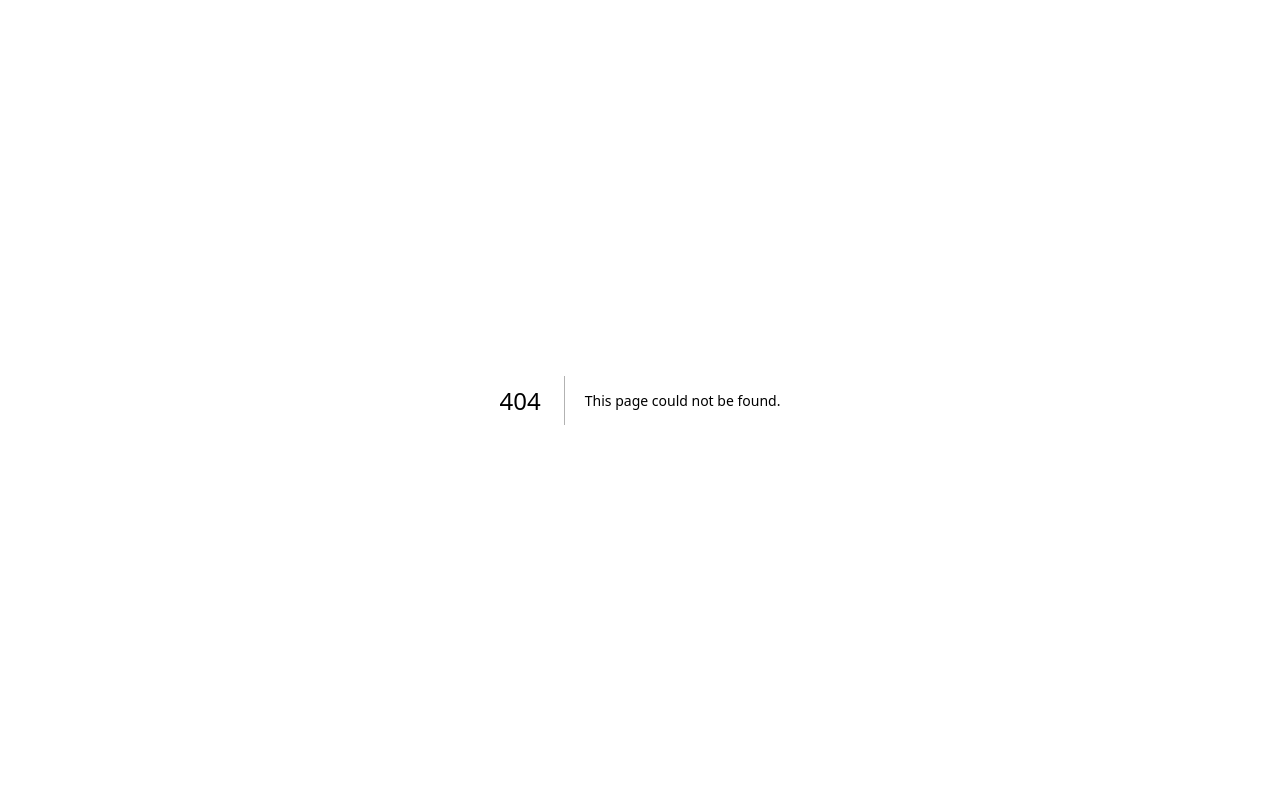
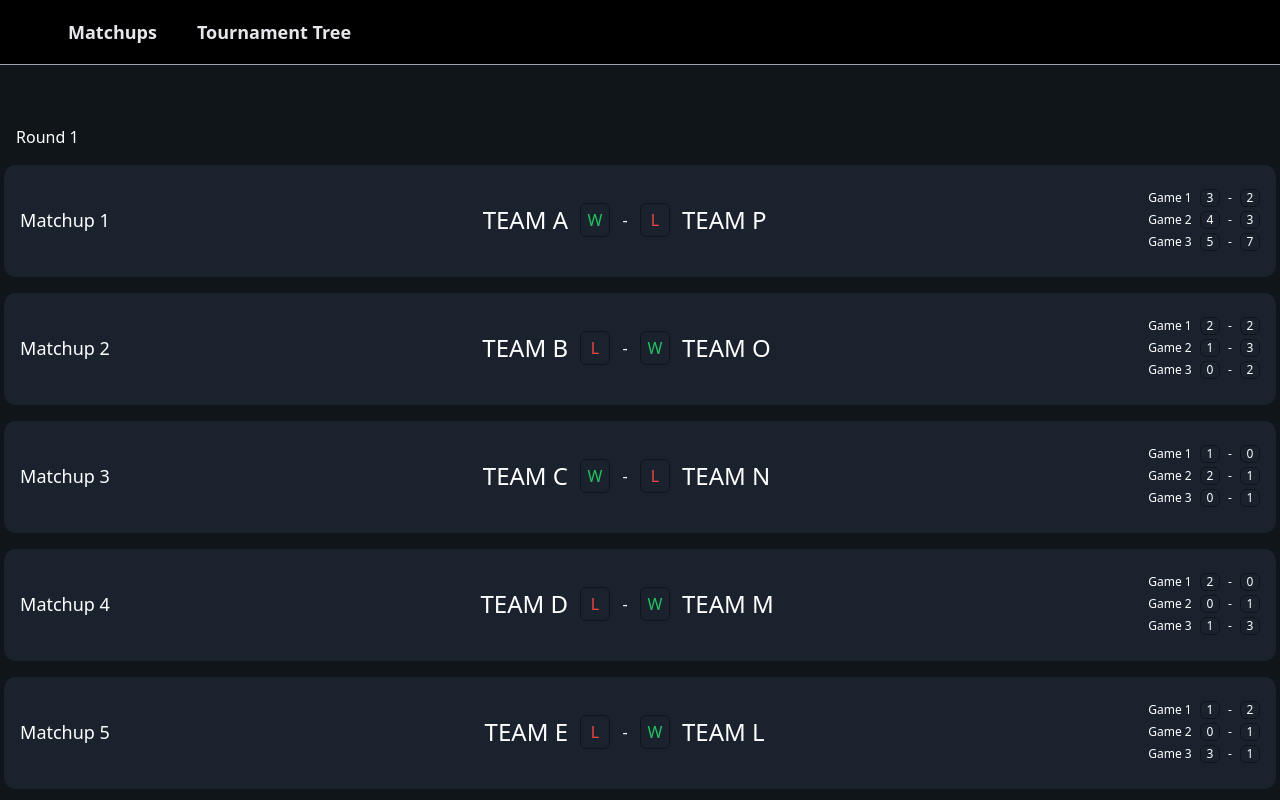
Before and after one commit to ozanisgor/tournament-tree, a Next.js app: page /matchups in a window 1280 px wide. Before the commit this address had no page. Shown: the top 800 px of the page. Built offline with nearby package versions, Linux system fonts and the light colour scheme.

Commit message:
ADD: matchups page

```diff
--- /dev/null
+++ b/pages/matchups.tsx
@@ -0,0 +1,125 @@
+import LandingLayout from "@/components/LandingLayout";
+import { ReactElement } from "react";
+import { matches } from "@/data/matches";
+import { convertMatchesToRounds } from "@/utils/convertMatchesToRounds";
+
+export default function Matchups() {
+  const rounds = convertMatchesToRounds(matches);
+  console.log(rounds);
+
+  const getRoundHeaderText = (round: number, totalRounds: number) => {
+    if (round === totalRounds) {
+      return "Finals";
+    }
+    if (round === totalRounds - 1) {
+      return "Semi-finals";
+    }
+    if (round === totalRounds - 2) {
+      return "Quarter-finals";
+    }
+    return `Round ${round}`;
+  };
+
+  // three match format calculate winner
+  const winnerHandler = (score: number[][]) => {
+    let wins = [0, 0];
+    for (let i = 0; i < score.length; i++) {
+      if (score[i][0] > score[i][1]) {
+        wins[0]++;
+      } else {
+        wins[1]++;
+      }
+    }
+    return wins;
+  };
+
+  return (
+    <div className="max-w-7xl mx-auto grid grid-cols-1 gap-3 py-10 px-1">
+      {rounds.map((round) => (
+        <div key={round.round} className="grid grid-cols-1 gap-4 py-5">
+          <div className="pl-3">
+            {getRoundHeaderText(round.round, rounds.length)}
+          </div>
+          {round.matches.map((match) => (
+            <div
+              key={`${match.players[0].name}-${match.players[1].name}`}
+              className="w-full h-28 rounded-xl px-0 md:px-4 py-5 cursor-pointer bg-[#19222d]"
+            >
+              <div className="grid auto-rows-[70px] grid-cols-[90px,1fr,120px] items-center text-center gap-2 md:gap-3">
+                <div className="text-xs md:text-lg ">
+                  {round.round === rounds.length
+                    ? round.matches[0].match === match.match
+                      ? "3rd Place"
+                      : "Final"
+                    : `Matchup ${match.match}`}
+                </div>
+                <div className="grid auto-cols-[70px] grid-cols-[1fr,auto,1fr] items-center gap-2 md:gap-3">
+                  <div className="text-right text-sm md:text-2xl">
+                    {match.players[0].name}
+                  </div>
+                  <div className="min-w-[90px] grid grid-cols-3 items-center">
+                    <div
+                      className={`border rounded-md border-[#0f1519] text-xs md:text-base p-0 md:p-1 ${
+                        winnerHandler(match.score)[0] >
+                        winnerHandler(match.score)[1]
+                          ? "text-green-500"
+                          : "text-red-500"
+                      }`}
+                    >
+                      {winnerHandler(match.score)[0] >
+                      winnerHandler(match.score)[1]
+                        ? "W"
+                        : "L"}
+                    </div>
+                    <div>-</div>
+                    <div
+                      className={`border rounded-md border-[#0f1519] text-xs md:text-base p-0 md:p-1 ${
+                        winnerHandler(match.score)[0] >
+                        winnerHandler(match.score)[1]
+                          ? "text-red-500"
+                          : "text-green-500"
+                      }`}
+                    >
+                      {winnerHandler(match.score)[0] <
+                      winnerHandler(match.score)[1]
+                        ? "W"
+                        : "L"}
+                    </div>
+                  </div>
+                  <div className="text-left text-sm md:text-2xl">
+                    {match.players[1].name}
+                  </div>
+                </div>
+
+                <div className="text-center items-center hidden md:block">
+                  <ul className="text-center grid grid-rows-3 gap-1">
+                    {match?.score.map((s, idx) => (
+                      <li key={idx} className="grid grid-cols-2 items-center">
+                        <div className="col-start-1 text-xs">
+                          Game {idx + 1}
+                        </div>
+                        <div className="col-start-2 grid grid-cols-3 items-center">
+                          <div className="border rounded-md border-[#0f1519] px-1 text-xs">
+                            {s[0]}
+                          </div>
+                          <div className="text-xs">-</div>
+                          <div className="border rounded-md border-[#0f1519] px-1 text-xs">
+                            {s[1]}
+                          </div>
+                        </div>
+                      </li>
+                    ))}
+                  </ul>
+                </div>
+              </div>
+            </div>
+          ))}
+        </div>
+      ))}
+    </div>
+  );
+}
+
+Matchups.getLayout = function getLayout(page: ReactElement) {
+  return <LandingLayout>{page}</LandingLayout>;
+};
```
